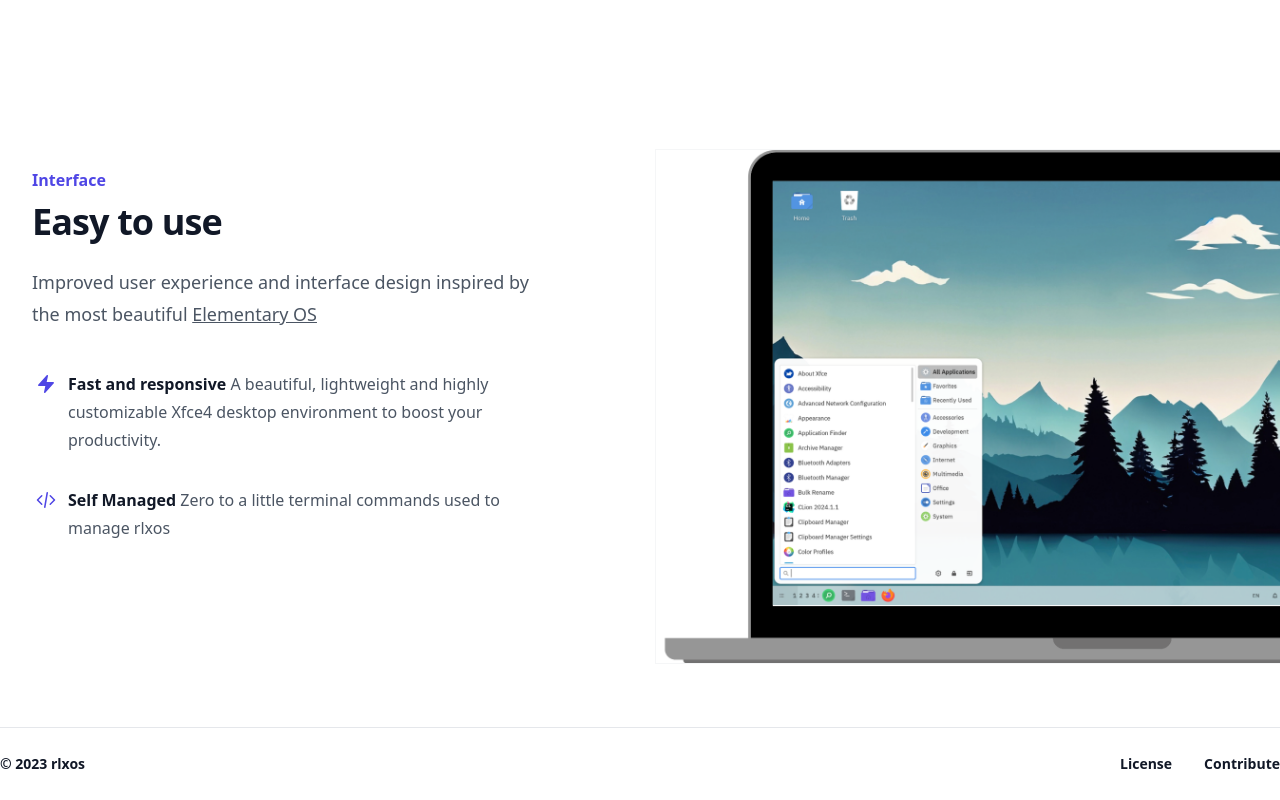
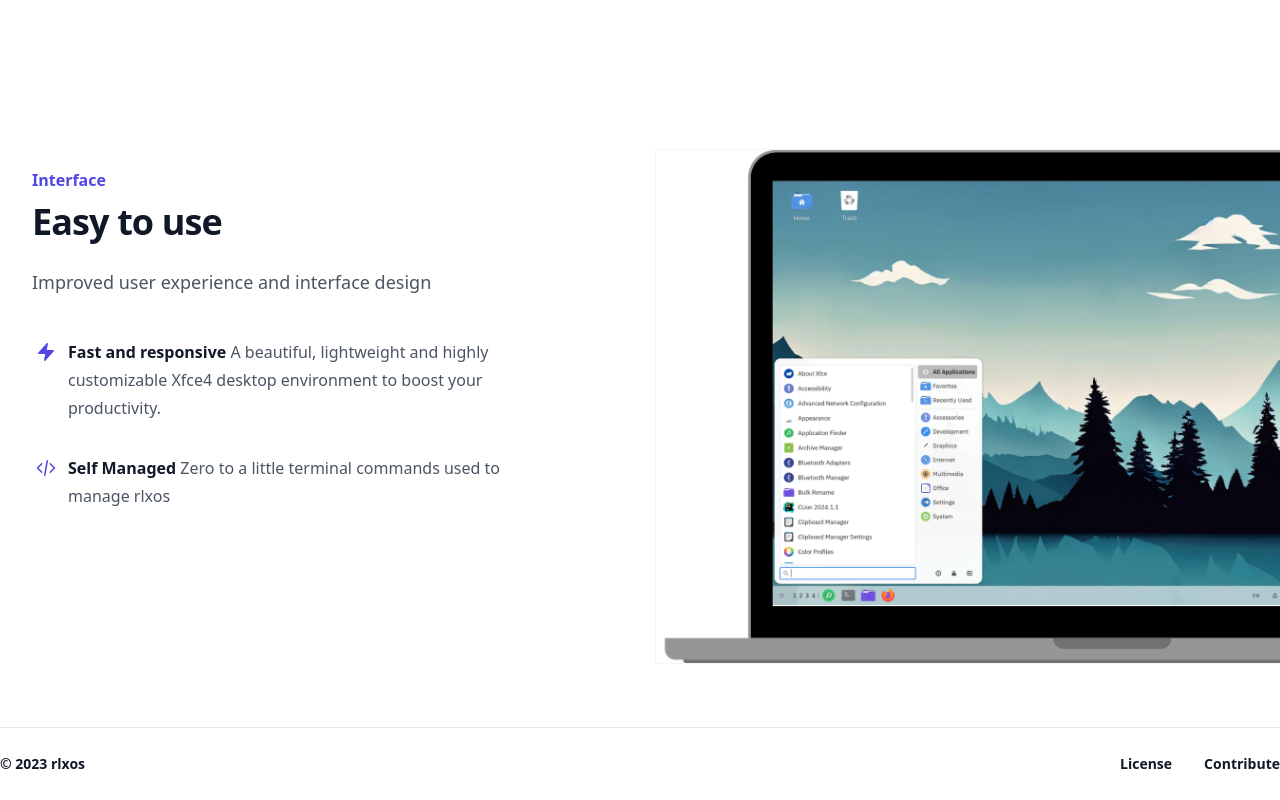
Before and after one commit to itsManjeet/rlxos.dev, a Next.js app: page / in a window 1280 px wide. Shown: the part 1254-2054 px from the top of the page. Built offline with nearby package versions, Linux system fonts and the light colour scheme.

Commit message:
Update Interface.tsx

```diff
--- a/components/features/Interface.tsx
+++ b/components/features/Interface.tsx
@@ -31,11 +31,7 @@
                 Easy to use
               </p>
               <p className="mt-6 text-lg leading-8 text-gray-600">
-                Improved user experience and interface design inspired by the
-                most beautiful{" "}
-                <a href={"https://elementary.io/"}>
-                  <u>Elementary OS</u>
-                </a>
+                Improved user experience and interface design
               </p>
               <dl className="mt-10 max-w-xl space-y-8 text-base leading-7 text-gray-600 lg:max-w-none">
                 {features.map((feature) => (
```
